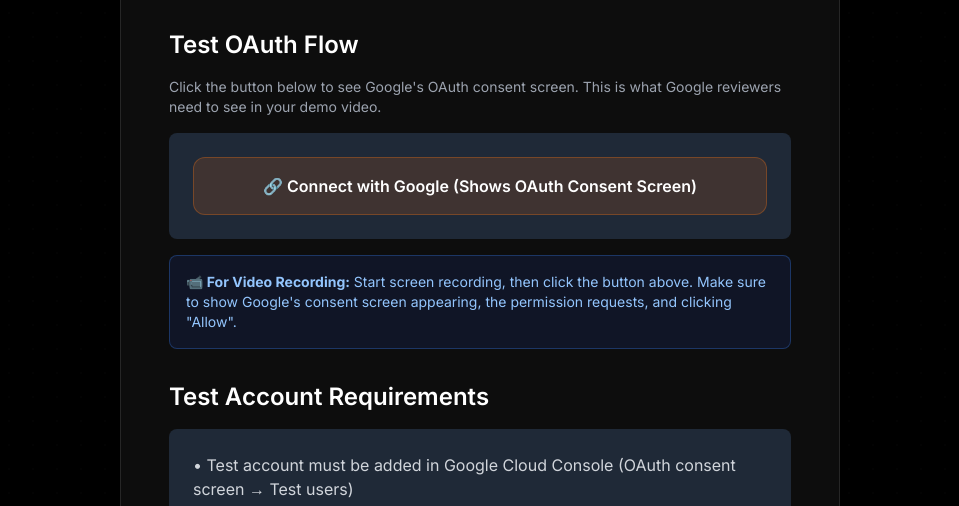
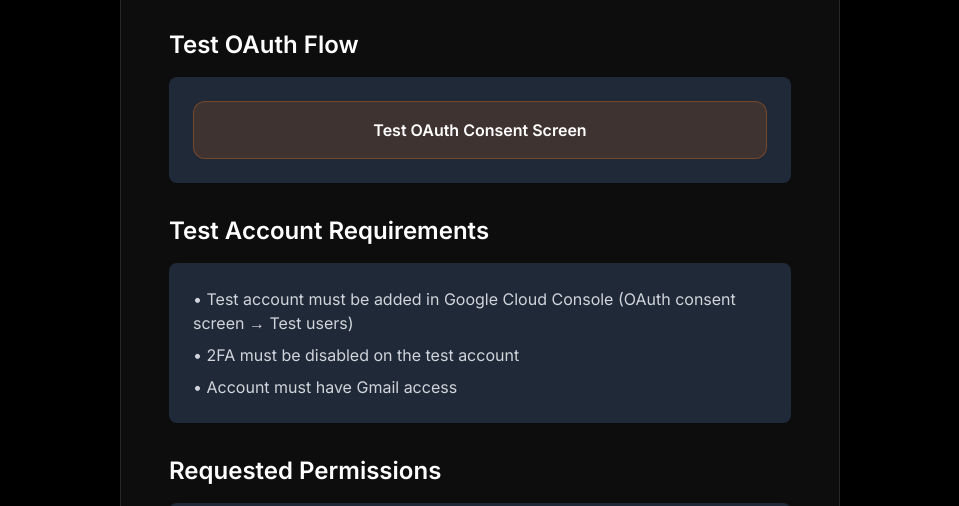
Before and after one commit to outrelinkza/ora-website, a website: page login.html in a window 1280 px wide. Shown: the part 252-758 px from the top of the page, without its empty margins (160-1119 px from the left). Drawn offline with nearby package versions, Linux system fonts and the light colour scheme.

Commit message:
Remove video recording instructions, restore original button text

```diff
--- a/login.html
+++ b/login.html
@@ -48,19 +48,13 @@
                         <!-- Direct OAuth URL -->
                         <div>
                             <h2 class="text-2xl font-semibold mb-4">Test OAuth Flow</h2>
-                            <p class="text-gray-400 mb-4 text-sm">Click the button below to see Google's OAuth consent screen. This is what Google reviewers need to see in your demo video.</p>
                             <div class="bg-gray-800 rounded-lg p-6 mb-4">
                                 <a href="https://accounts.google.com/o/oauth2/v2/auth?client_id=389124746401-70ht7non8183n0ags7m1mma8d0cumdb7.apps.googleusercontent.com&redirect_uri=https://myora.co/oauth/callback&response_type=code&scope=https://www.googleapis.com/auth/gmail.readonly%20https://www.googleapis.com/auth/userinfo.email%20https://www.googleapis.com/auth/userinfo.profile&access_type=offline&prompt=consent"
                                    target="_blank"
                                    class="inline-block w-full py-4 px-6 rounded-xl text-base font-semibold text-white border border-orange-500/30 hover:border-orange-500/50 transition-all duration-300 text-center"
                                    style="background: rgba(249, 115, 22, 0.15);">
-                                    🔗 Connect with Google (Shows OAuth Consent Screen)
+                                    Test OAuth Consent Screen
                                 </a>
-                            </div>
-                            <div class="bg-blue-900/20 border border-blue-500/30 rounded-lg p-4 mb-4">
-                                <p class="text-blue-300 text-sm">
-                                    <strong>📹 For Video Recording:</strong> Start screen recording, then click the button above. Make sure to show Google's consent screen appearing, the permission requests, and clicking "Allow".
-                                </p>
                             </div>
                         </div>
 
```
